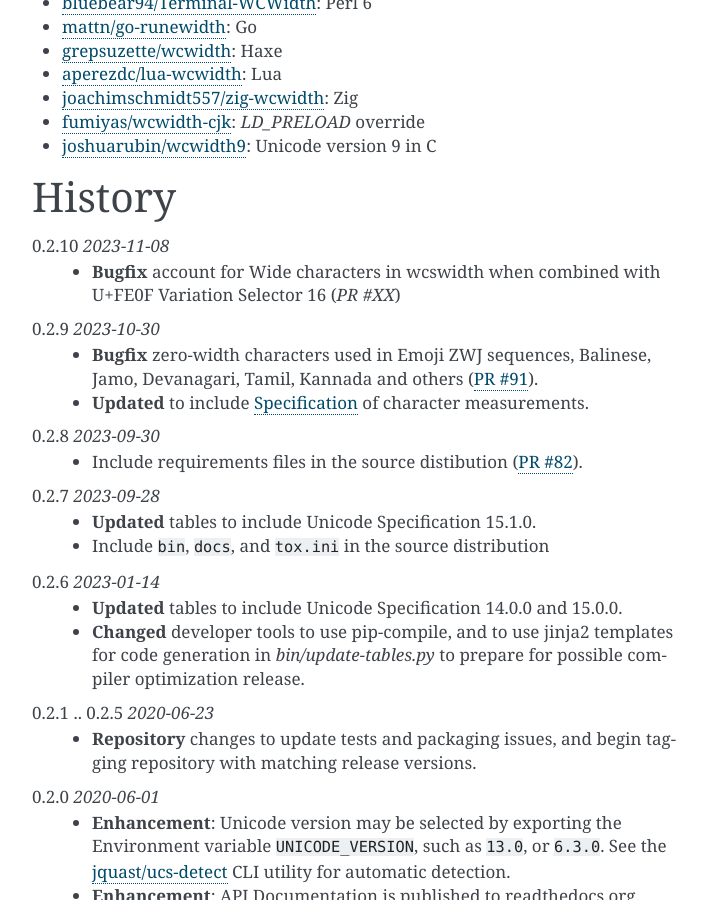
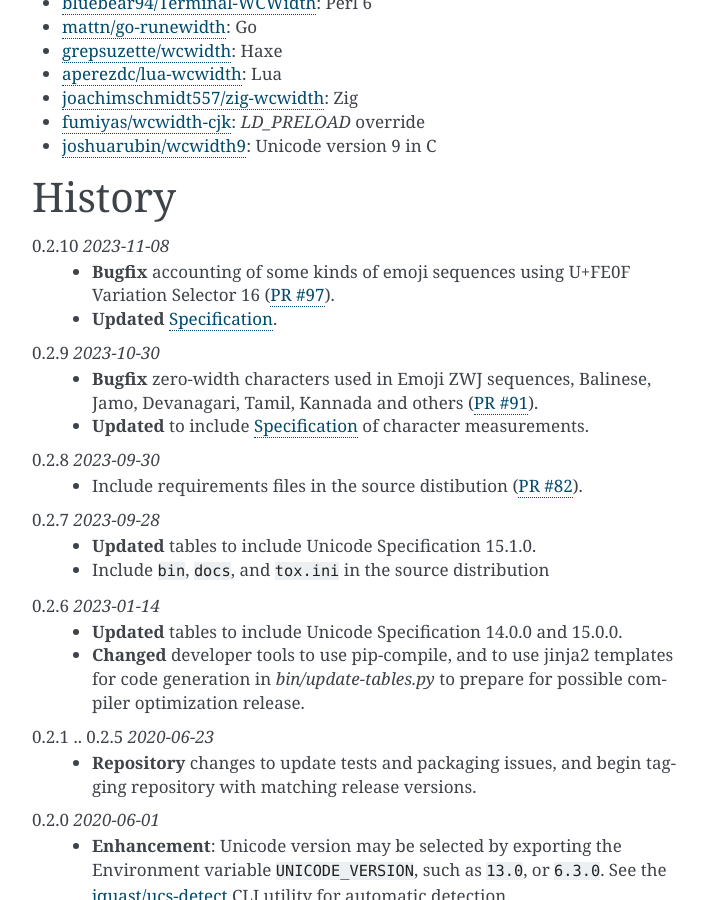
Before and after one commit to jquast/wcwidth, a Sphinx documentation site: the page built from docs/intro.rst, in a window 1280 px wide and 900 px high, scrolled down 4320 px. Shown: the whole window, without its empty margins (388-1092 px from the left). Built offline with Sphinx 7.4.7, drawn with Linux system fonts in a browser that asks for light colours.

Commit message:
document for release

```diff
--- a/docs/intro.rst
+++ b/docs/intro.rst
@@ -217,8 +217,9 @@ Other Languages
 History
 =======
 0.2.10 *2023-11-08*
-  * **Bugfix** account for Wide characters in wcswidth
-    when combined with U+FE0F Variation Selector 16 (`PR #XX`)
+  * **Bugfix** accounting of some kinds of emoji sequences using U+FE0F
+    Variation Selector 16 (`PR #97`_).
+  * **Updated** `Specification <Specification_from_pypi_>`_.
 
 0.2.9 *2023-10-30*
   * **Bugfix** zero-width characters used in Emoji ZWJ sequences, Balinese,
@@ -323,6 +324,7 @@ https://www.cl.cam.ac.uk/~mgk25/ucs/wcwidth.c::
 .. _`PR #35`: https://github.com/jquast/wcwidth/pull/35
 .. _`PR #82`: https://github.com/jquast/wcwidth/pull/82
 .. _`PR #91`: https://github.com/jquast/wcwidth/pull/91
+.. _`PR #97`: https://github.com/jquast/wcwidth/pull/97
 .. _`jquast/blessed`: https://github.com/jquast/blessed
 .. _`selectel/pyte`: https://github.com/selectel/pyte
 .. _`thomasballinger/curtsies`: https://github.com/thomasballinger/curtsies
```
